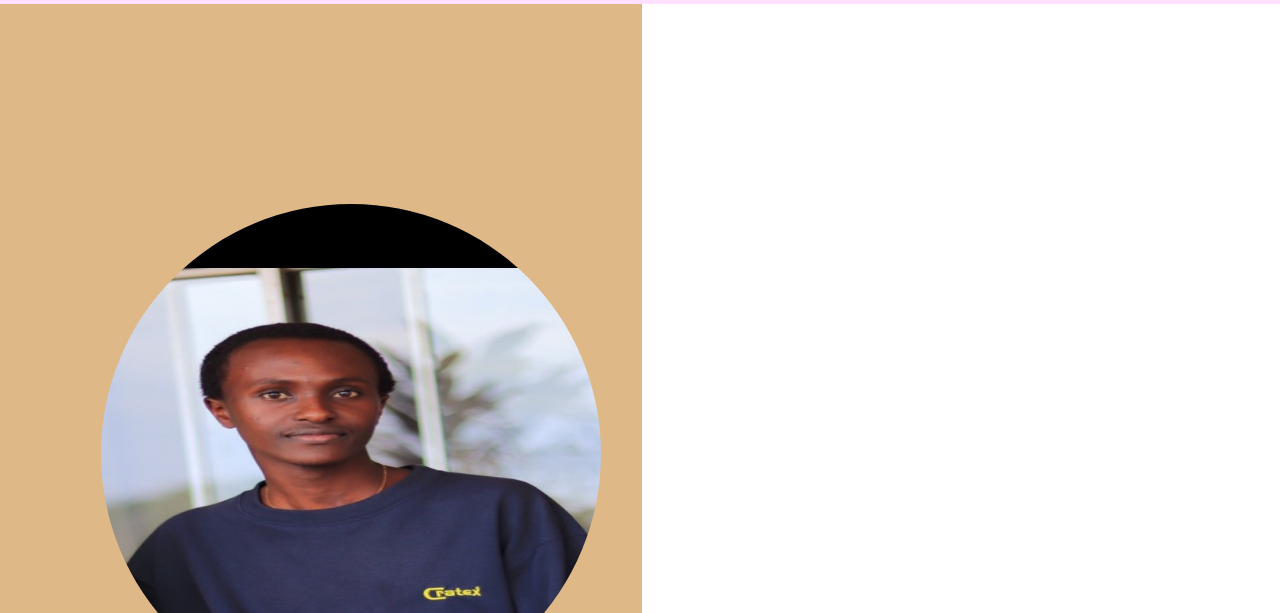
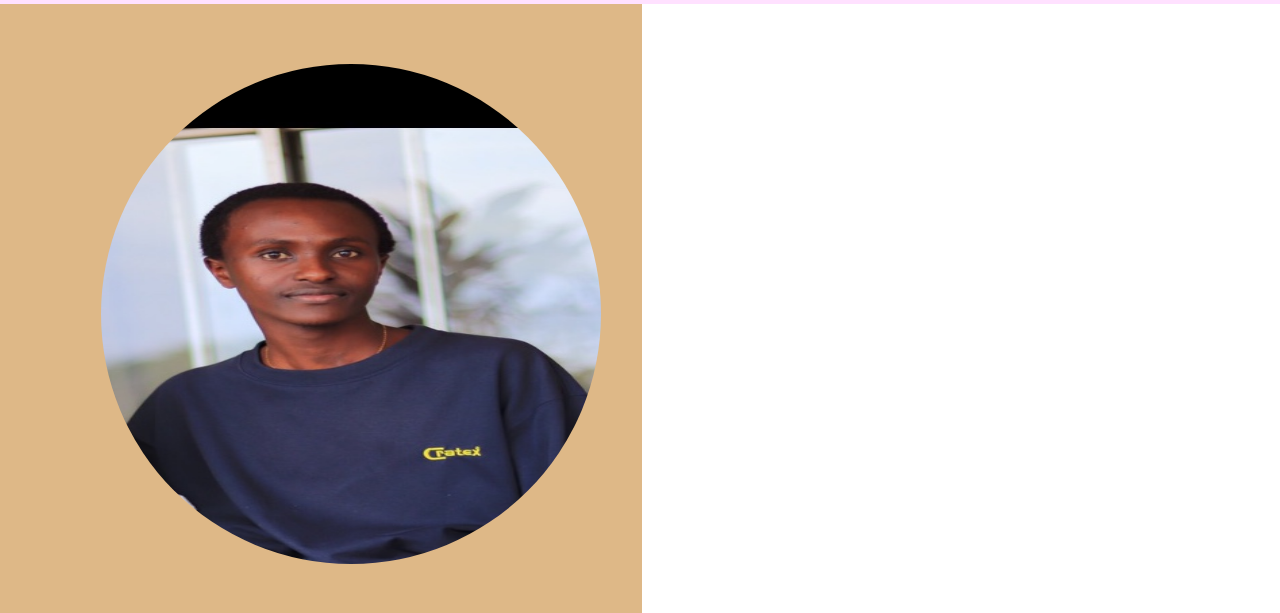
Before and after one commit to Kamente/PortoflioM, a plain HTML site: page html/index.html in a window 1280 px wide. Shown: the part 81-694 px from the top of the page. Drawn offline with Linux system fonts and the light colour scheme.

Commit message:
image padding-top

```diff
--- a/html/index.css
+++ b/html/index.css
@@ -10,7 +10,7 @@ a:hover{
 
 #image{
     padding-left: 100px;
-    padding-top: 100px;
+    padding-top: 50px;
 }
 
 h1{
@@ -36,7 +36,7 @@ header{
     background-color:burlywood ;
     padding: 1px;
     width: 50%;
-    padding-top: 100px;
+    padding-top: 10px;
 
 #project{
     padding-left: 1300px;
```
